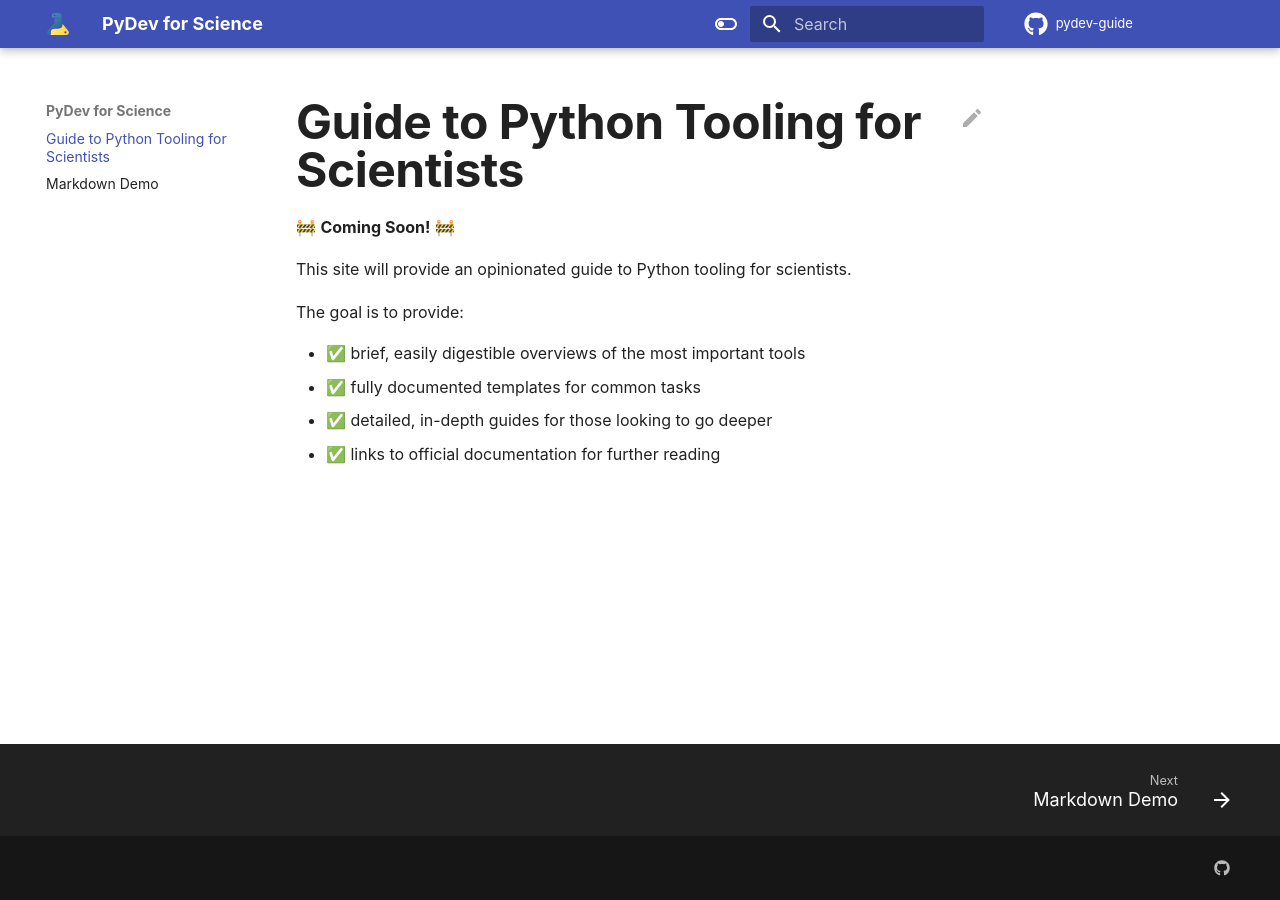
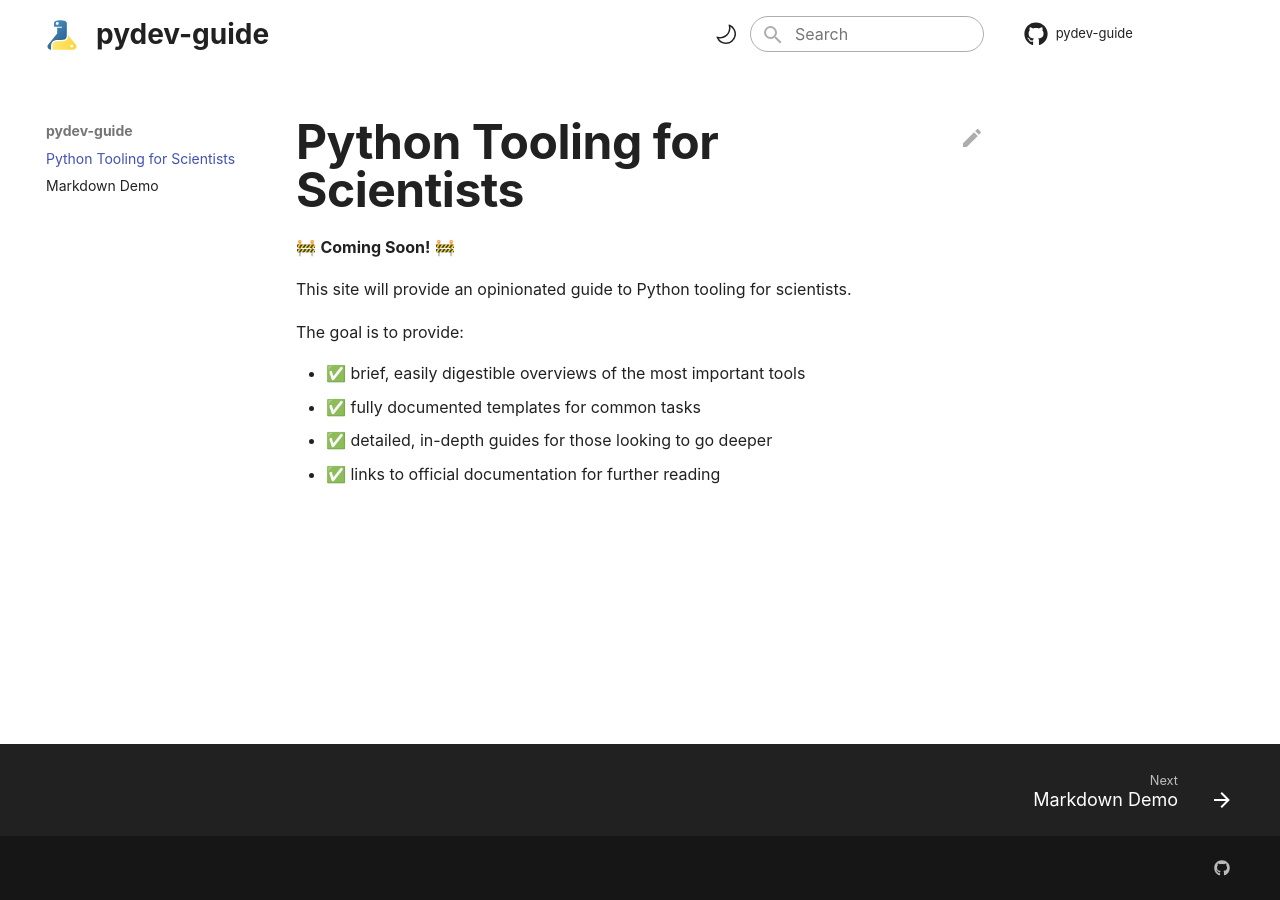
Before and after one commit to tlambert03/pydev-mkdocs, an MkDocs documentation site: the page built from docs/index.md, in a window 1280 px wide. Built offline with MkDocs 1.6.1 and Material for MkDocs 9.7.7, drawn with Linux system fonts in a browser that asks for light colours; comment, search, counter and statistics services are not loaded.

Commit message:
more styles

```diff
--- a/docs/index.md
+++ b/docs/index.md
@@ -1,4 +1,4 @@
-# Guide to Python Tooling for Scientists
+# Python Tooling for Scientists
 
 🚧 **Coming Soon!** 🚧
 
--- a/docs/stylesheets/extra.css
+++ b/docs/stylesheets/extra.css
@@ -14,7 +14,51 @@ label.md-nav__title {
     margin-bottom: 10px;
 }
 
-/* HEADINGS */
+/* -------------- Header ----------------- */
+
+/* transparent header */
+.md-header {
+    background-color: var(--md-default-bg-color);
+    color: var(--md-default-fg-color);
+}
+.md-header--shadow {
+    box-shadow: none;
+}
+
+/* bigger font and logo */
+nav.md-header__inner {
+    min-height: 68px;
+}
+.md-header__button.md-logo img {
+    height: 1.6rem;
+    margin-top: 2px;
+}
+[dir="ltr"] .md-header__title {
+    margin-left: 0.3rem;
+}
+.md-header__title {
+    font-size: 1.4rem;
+}
+
+/* hide the forks icon */
+.md-source__fact--forks {
+    display: none;
+}
+
+/* search bar */
+.md-search__form {
+    border-radius: 99px;
+    background-color: transparent;
+    border: 0.5px solid var(--md-default-fg-color--lighter);
+}
+
+.md-search__input::placeholder {
+    color: var(--md-default-fg-color--light);
+}
+.md-search__inner .md-search__icon{
+    color: var(--md-default-fg-color--lighter);
+}
+/* ---------------- Typography ------------ */
 
 .md-typeset h1 {
     color: var(--md-default-fg-color);
@@ -84,17 +128,20 @@ table.highlighttable tr:nth-child(2) pre > code {
     border-top-left-radius: var(--md-code-border-radius);
 }
 
-/* Right-nav highlighting */
+/* --------------- Right-nav ------------------- */
+
+/* highlighting */
 
 nav.md-nav--secondary > ul > li.md-nav__item {
-    border-left: 3px solid #d9f0f0;
+    border-left: 3px solid;
+    border-left-color: var(--md-default-fg-color--lightest);
 }
 nav.md-nav--secondary > ul > li.md-nav__item:hover {
-    border-left-color: hsla(180, 100%, 30%, 1);
+    border-left-color: var(--md-default-fg-color--lighter);
 }
 nav.md-nav--secondary > ul > li.md-nav__item:has(a.md-nav__link--active) {
-    background-color: hsla(180, 100%, 30%, 0.1);
-    text-decoration: underline;
+    color: var(--md-typeset-kbd-accent-color);
+    background-color: var(--md-typeset-kbd-color);
 }
 nav.md-nav--secondary > ul > li.md-nav__item .md-nav__link {
     margin-top: 0;
--- a/mkdocs.yml
+++ b/mkdocs.yml
@@ -1,4 +1,4 @@
-site_name: PyDev for Science
+site_name: pydev-guide
 repo_url: https://github.com/pydev-guide/pydev-guide.github.io
 repo_name: pydev-guide
 edit_uri: edit/main/docs/
@@ -14,15 +14,21 @@ theme:
     custom_dir: docs/overrides
     palette:
         # Palette toggle for light mode
-        - scheme: default
+        - media: "(prefers-color-scheme: light)"
+          scheme: default
+          primary: blue grey
+          accent: indigo
           toggle:
-              icon: material/toggle-switch-off-outline
+              icon: octicons/moon-24
               name: Switch to dark mode
 
         # Palette toggle for dark mode
-        - scheme: slate
+        - media: "(prefers-color-scheme: dark)"
+          scheme: slate
+          primary: orange
+          accent: amber
           toggle:
-              icon: material/toggle-switch
+              icon: octicons/sun-24
               name: Switch to light mode
     icon:
         repo: fontawesome/brands/github
@@ -34,6 +40,9 @@ theme:
         - navigation.footer
         # - navigation.instant
         - navigation.tracking
+        - search.highlight
+        - search.share
+        - search.suggest
 
 extra:
     social:
--- /dev/null
+++ b/requirements.txt
@@ -0,0 +1,2 @@
+mkdocs~=1.4.0
+mkdocs-material~=9.1.0
```
